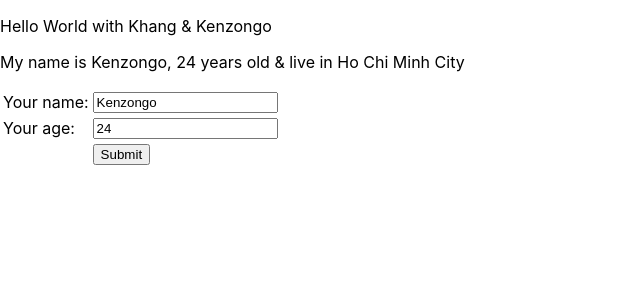
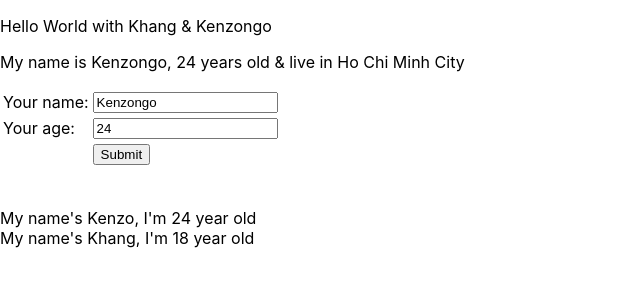
Before and after one commit to kenzongo/learning-reactjs, a React (Create React App) app: page / in a window 1280 px wide. Shown: the top 300 px of the page, without its empty margins (0-640 px from the left). Built offline with nearby package versions, Linux system fonts and the light colour scheme.

Commit message:
video 23

```diff
--- /dev/null
+++ b/src/components/DisplayInfo.js
@@ -0,0 +1,13 @@
+import React from "react";
+class DisplayInfo extends React.Component {
+    render() {
+        //console.log(this.props)
+        return (
+            <div>
+                My name's {this.props.name}, I'm {this.props.age} year old
+            </div>
+        )
+    }
+}
+
+export default DisplayInfo
--- a/src/components/MyComponent.js
+++ b/src/components/MyComponent.js
@@ -1,5 +1,6 @@
 import React from 'react';
 import UserInfo from './UserInfo';
+import DisplayInfo from './DisplayInfo';
 class MyComponent extends React.Component {
     //JSX
     //Solution 1:
@@ -42,9 +43,14 @@ class MyComponent extends React.Component {
     //     })
     // }
     render() {
+        const arr = [1, 2, 3, 4, 5]
         return (
             <div>
                 <UserInfo />
+                <br />
+                <br />
+                <DisplayInfo name="Kenzo" age="24" arr={arr} />
+                <DisplayInfo name="Khang" age="18" arr={arr} />
             </div>
         );
     }
```
